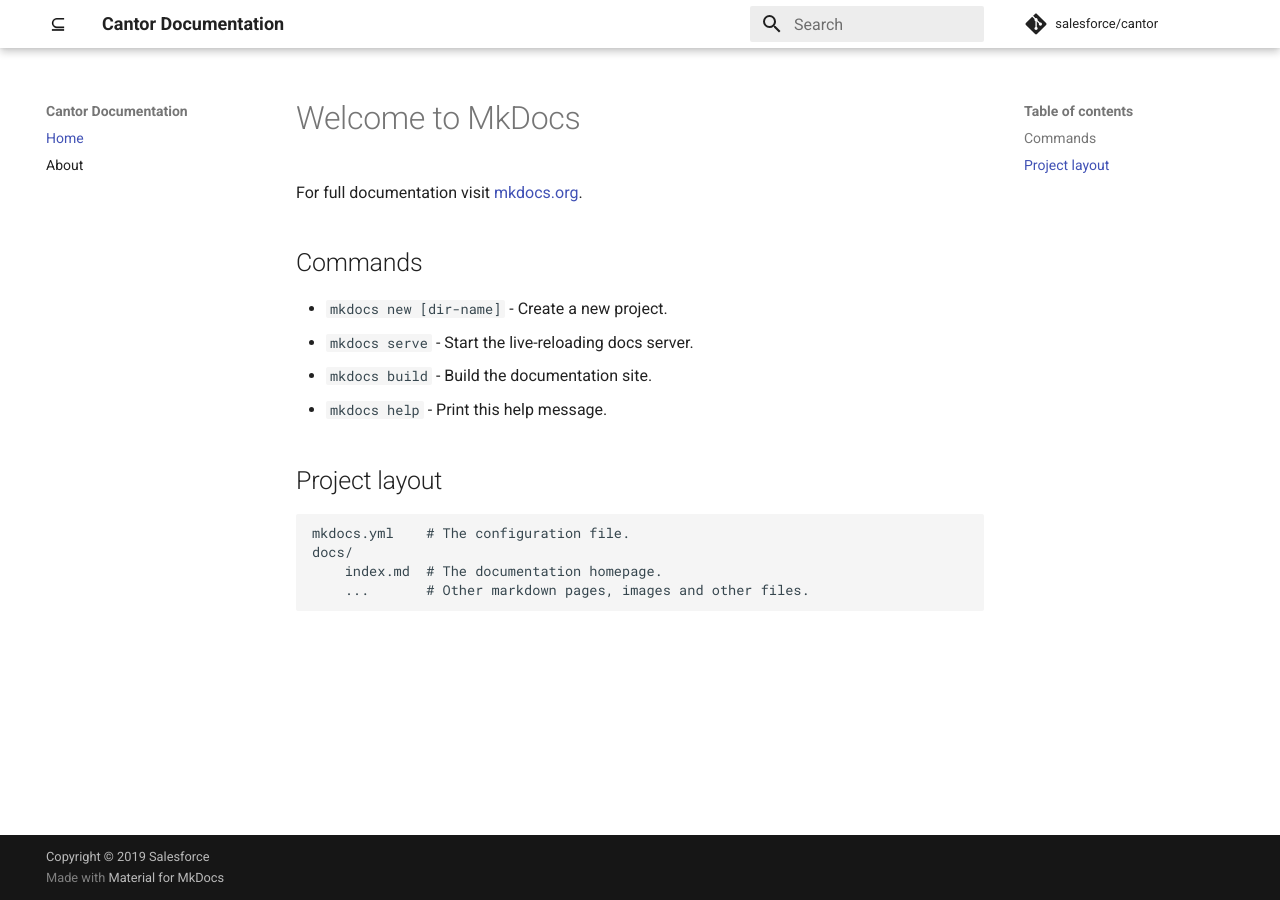
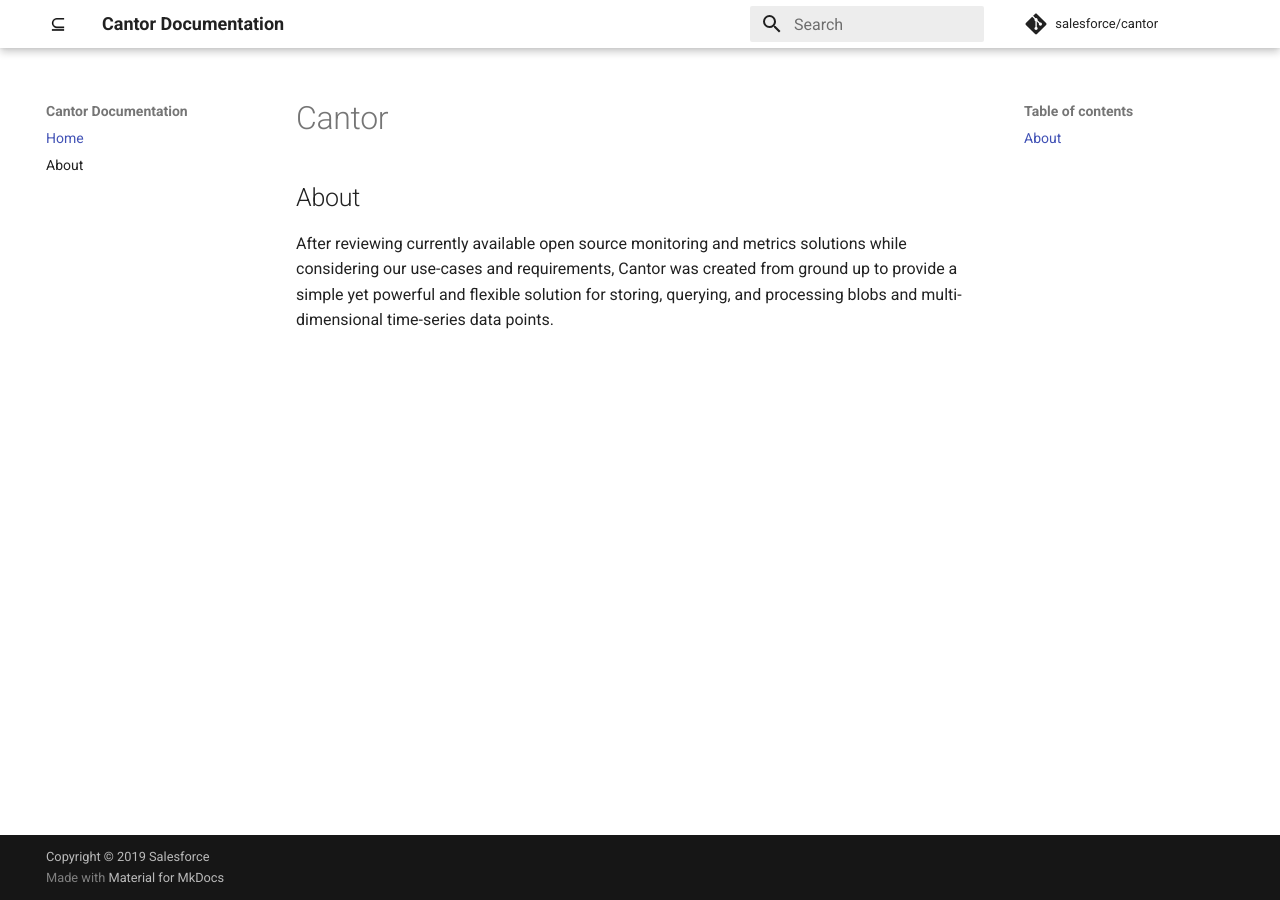
Before and after one commit to salesforce/cantor, an MkDocs documentation site: the page built from docs/index.md, in a window 1280 px wide. Built offline with MkDocs 1.6.1 and Material for MkDocs 9.7.7, drawn with Linux system fonts in a browser that asks for light colours; comment, search, counter and statistics services are not loaded.

Commit message:
index update

```diff
--- a/docs/index.md
+++ b/docs/index.md
@@ -1,17 +1,5 @@
-# Welcome to MkDocs
+# Cantor
 
-For full documentation visit [mkdocs.org](https://mkdocs.org).
+## About
 
-## Commands
-
-* `mkdocs new [dir-name]` - Create a new project.
-* `mkdocs serve` - Start the live-reloading docs server.
-* `mkdocs build` - Build the documentation site.
-* `mkdocs help` - Print this help message.
-
-## Project layout
-
-    mkdocs.yml    # The configuration file.
-    docs/
-        index.md  # The documentation homepage.
-        ...       # Other markdown pages, images and other files.
+After reviewing currently available open source monitoring and metrics solutions while considering our use-cases and requirements, Cantor was created from ground up to provide a simple yet powerful and flexible solution for storing, querying, and processing blobs and multi-dimensional time-series data points.
```
